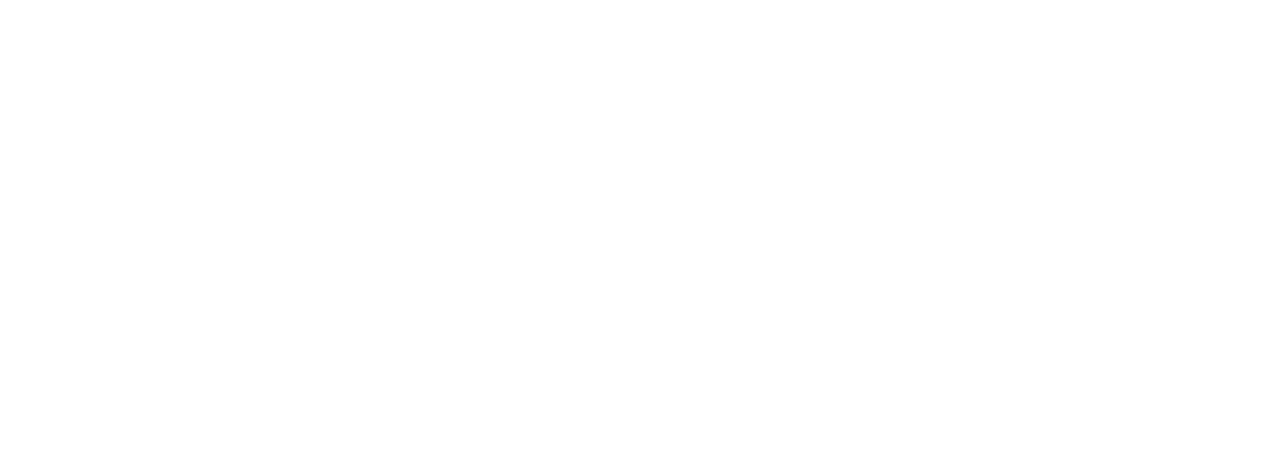
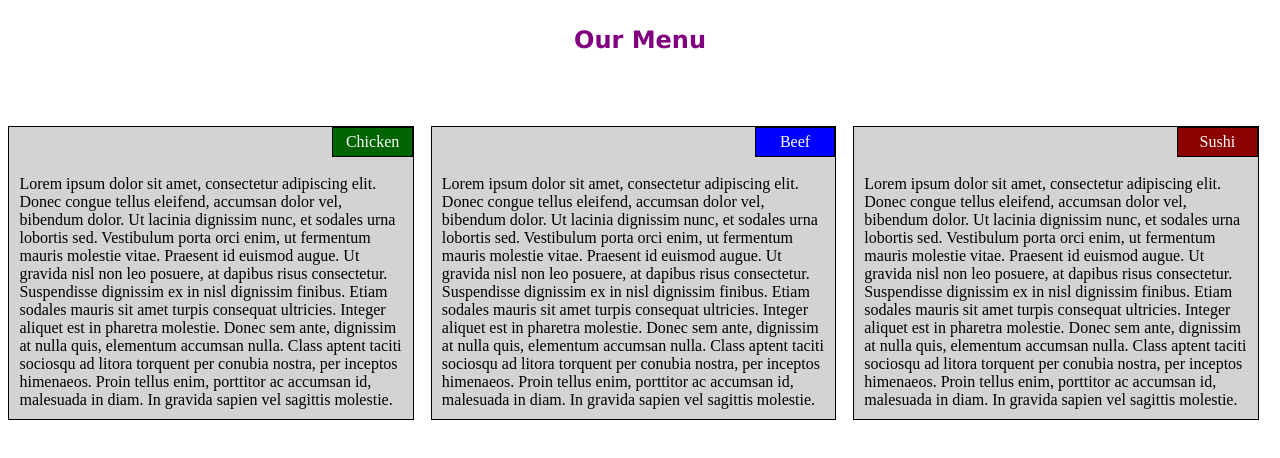
Before and after one commit to Shivi167/test_repository100, a plain HTML site: page index.html in a window 1280 px wide. Drawn offline with Linux system fonts and the light colour scheme.

Commit message:
Update index.html

```diff
--- a/index.html
+++ b/index.html
@@ -2,9 +2,69 @@
 <html>
 <head>
     <meta charset="utf-8" />
-    <title></title>
+    <meta name="viewport" content="width=device-width, initial-scale = 1" />
+    <link rel="stylesheet" href="css_module2.css" />
+    <title> Assignment Solution for Module 2</title>
 </head>
 <body>
+    <h1> Our Menu </h1>
+    <div style="margin-top:5%; padding: 0px;">
+    <div class="container-fluid"/>
+        <div class="row">
+            <div class="col-lg-4 col-md-6 col-sm-1">
+                <div class="container">
+                    <div class="commontextwithincontainer"> Lorem ipsum dolor sit amet, consectetur adipiscing elit.
+                    Donec congue tellus eleifend, accumsan dolor vel, bibendum dolor.
+                    Ut lacinia dignissim nunc, et sodales urna lobortis sed. Vestibulum porta orci enim,
+                    ut fermentum mauris molestie vitae. Praesent id euismod augue. Ut gravida nisl non leo posuere,
+                    at dapibus risus consectetur. Suspendisse dignissim ex in nisl dignissim finibus. Etiam sodales
+                    mauris sit amet turpis consequat ultricies. Integer aliquet est in pharetra molestie. Donec sem ante,
+                    dignissim at nulla quis, elementum accumsan nulla. Class aptent taciti sociosqu ad litora torquent per
+                    conubia nostra, per inceptos himenaeos. Proin tellus enim, porttitor ac accumsan id, malesuada in diam.
+                    In gravida sapien vel sagittis molestie.</div>
+               <div class="label1">
+                   Chicken
+               </div>
+                </div>
+            </div>
+            <div class="col-lg-4 col-md-6 col-sm-1">
+                <div class="container">
+                    <div class="commontextwithincontainer">
+                        Lorem ipsum dolor sit amet, consectetur adipiscing elit.
+                        Donec congue tellus eleifend, accumsan dolor vel, bibendum dolor.
+                        Ut lacinia dignissim nunc, et sodales urna lobortis sed. Vestibulum porta orci enim,
+                        ut fermentum mauris molestie vitae. Praesent id euismod augue. Ut gravida nisl non leo posuere,
+                        at dapibus risus consectetur. Suspendisse dignissim ex in nisl dignissim finibus. Etiam sodales
+                        mauris sit amet turpis consequat ultricies. Integer aliquet est in pharetra molestie. Donec sem ante,
+                        dignissim at nulla quis, elementum accumsan nulla. Class aptent taciti sociosqu ad litora torquent per
+                        conubia nostra, per inceptos himenaeos. Proin tellus enim, porttitor ac accumsan id, malesuada in diam.
+                        In gravida sapien vel sagittis molestie.
+                    </div>
+                    <div class="label2">
+                        Beef
+                    </div>
+                </div>
+            </div>
+            <div class="col-lg-4 col-md-6 col-sm-1">
+                <div class="container">
+                    <div class="label3">
+                        Sushi
+                    </div>
+                    <div class="commontextwithincontainer">
+                        Lorem ipsum dolor sit amet, consectetur adipiscing elit.
+                        Donec congue tellus eleifend, accumsan dolor vel, bibendum dolor.
+                        Ut lacinia dignissim nunc, et sodales urna lobortis sed. Vestibulum porta orci enim,
+                        ut fermentum mauris molestie vitae. Praesent id euismod augue. Ut gravida nisl non leo posuere,
+                        at dapibus risus consectetur. Suspendisse dignissim ex in nisl dignissim finibus. Etiam sodales
+                        mauris sit amet turpis consequat ultricies. Integer aliquet est in pharetra molestie. Donec sem ante,
+                        dignissim at nulla quis, elementum accumsan nulla. Class aptent taciti sociosqu ad litora torquent per
+                        conubia nostra, per inceptos himenaeos. Proin tellus enim, porttitor ac accumsan id, malesuada in diam.
+                        In gravida sapien vel sagittis molestie.
+                    </div>
 
+                </div>
+            </div>
+        </div>
+    </div>
 </body>
 </html>
```
